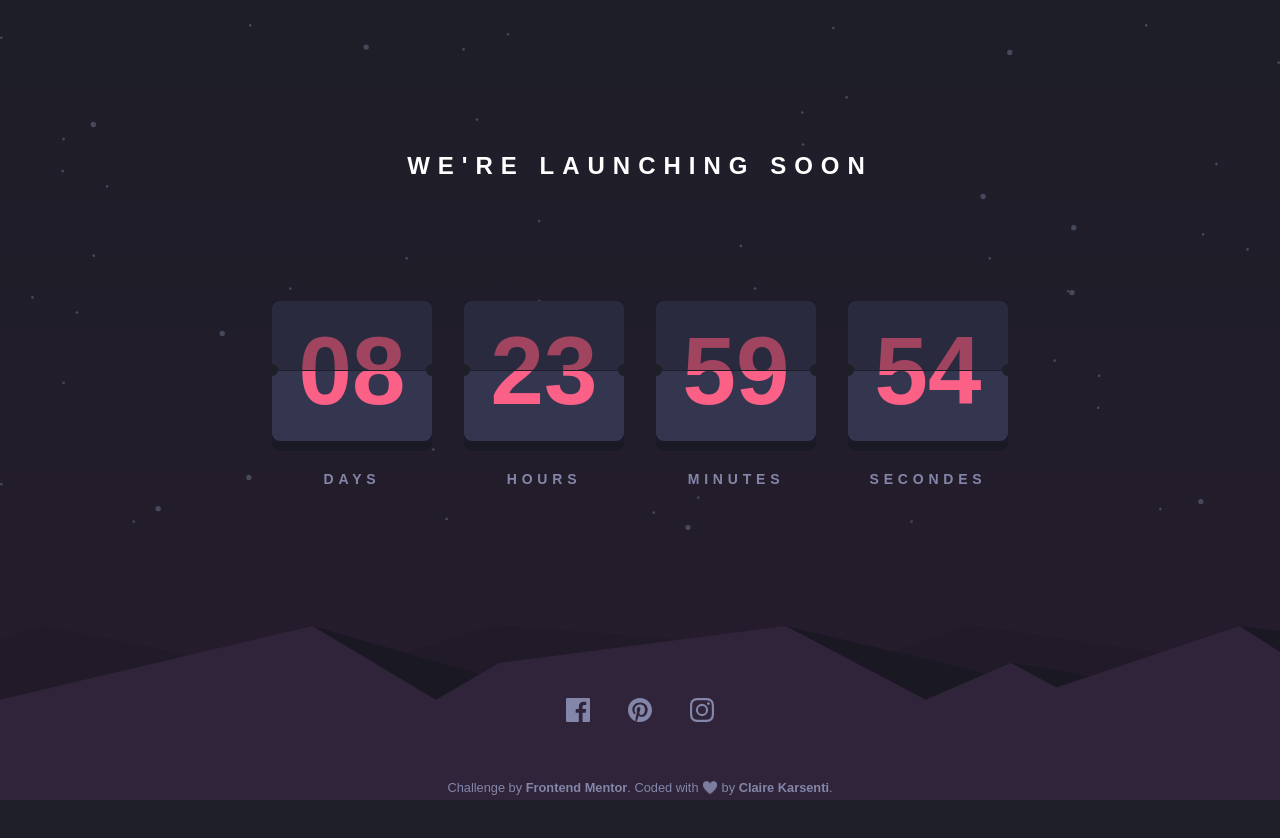
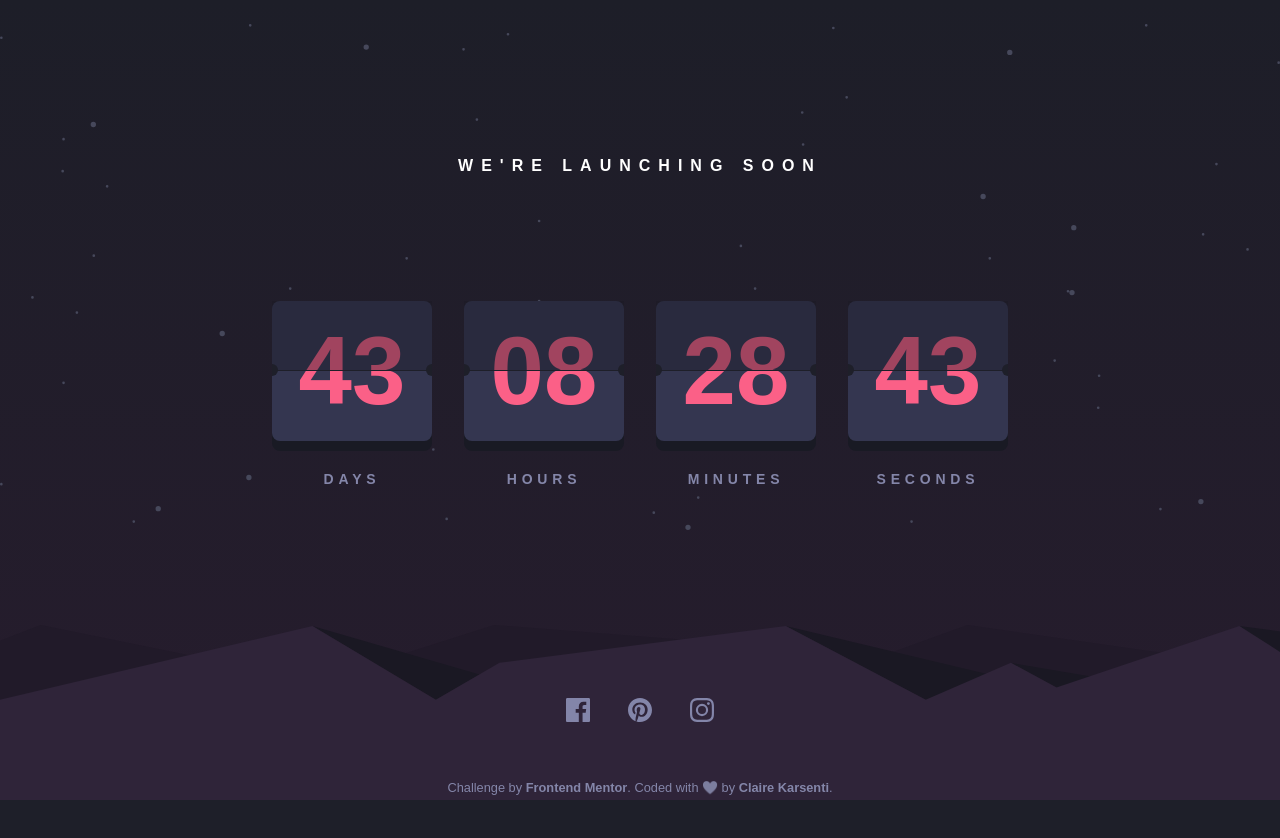
Before and after one commit to ClaireKarsenti/Frontend-Mentor-Solution-Launch-Countdown-Timer, a React (Create React App) app: page / in a window 1280 px wide. Shown: the top 838 px of the page. Built offline with nearby package versions, Linux system fonts and the light colour scheme.

Commit message:
:art: Improved last code with a more advanced code approach

```diff
--- a/src/App.tsx
+++ b/src/App.tsx
@@ -1,12 +1,17 @@
 import { GlobalStyle } from './assets/styles/Global.style';
+import { Section } from './assets/styles/CountDown.style';
+
+import CountDown from './components/CountDown.component';
 import Footer from './components/Footer.component';
-import Timer from './components/Timer.component';
 
 function App() {
   return (
     <>
       <GlobalStyle />
-      <Timer />
+      <Section>
+        <h1>We're launching soon</h1>
+        <CountDown />
+      </Section>
       <Footer />
     </>
   );
--- a/src/assets/styles/CountBox.style.tsx
+++ b/src/assets/styles/CountDown.style.tsx
@@ -1,22 +1,47 @@
 import styled from 'styled-components';
 
-export const CountDown = styled.div`
+export const Section = styled.section`
+  display: flex;
+  flex-direction: column;
+  justify-content: center;
+  align-items: center;
+  width: 100vw;
+  height: 100vh;
+    h1 {
+      text-transform: uppercase;
+      letter-spacing: 0.5rem;
+      line-height: 2rem;
+      font-size: 1rem;
+      color: var(--white);
+      font-weight: var(--fw);
+      width: 100%;
+      margin-block: -10em 2.5em;
+      padding-inline: 1em;
+      @media screen and (min-width: 30em) {
+        padding-inline: 2em;
+      }
+      @media screen and (min-width: 50em) {
+        padding-inline: 0;
+        margin-block: -10em 0.4em;
+        font-size: 1rem;
+      }
+    }
+`;
+
+export const CountDownContainer = styled.div`
   display: flex;
   transform: scale(0.5);
-  margin-inline: -2em;
+  gap: 2em;
   @media screen and (min-width: 40em) {
     padding-block-start: 5em;
-    margin-inline: -0.5em;
     transform: scale(0.7);
   }
   @media screen and (min-width: 50em) {
     padding-block-start: 6em;
-    margin-inline: 0em;
     transform: scale(0.8);
   }
   @media screen and (min-width: 60em) {
     padding-block-start: 7em;
-    margin-inline: 1em;
     transform: scale(0.9);
   }
   @media screen and (min-width: 80em) {
--- a/src/assets/styles/Timer.style.tsx
+++ /dev/null
@@ -1,38 +0,0 @@
-import styled from 'styled-components';
-
-export const Section = styled.section`
-  display: flex;
-  flex-direction: column;
-  justify-content: center;
-  align-items: center;
-  width: 100vw;
-  height: 100vh;
-  header {
-    text-transform: uppercase;
-    letter-spacing: 0.5rem;
-    line-height: 2rem;
-    font-size: 1rem;
-    color: var(--white);
-    font-weight: var(--fw);
-    width: 100%;
-    margin-block: -10em 2.5em;
-    @media screen and (min-width: 50em) {
-      margin-block: -10em 0.4em;
-      font-size: 1rem;
-    }
-    h1 {
-      padding-inline: 1em;
-      @media screen and (min-width: 30em) {
-        padding-inline: 2em;
-      }
-      @media screen and (min-width: 50em) {
-        padding-inline: 0;
-      }
-    }
-  }
-`;
-
-export const CountBoxContainer = styled.div`
-  display: flex;
-  flex-direction: row;
-`;
--- a/src/components/CountBox.component.tsx
+++ /dev/null
@@ -1,22 +0,0 @@
-import { CountDown } from '../assets/styles/CountBox.style';
-
-interface timeProps {
-  data: number | string;
-  unit: string;
-}
-
-const CountBox = ({ data, unit }: timeProps) => {
-  return (
-    <CountDown>
-      <section className="card">
-        <div className="card-number-wrapper">
-          <span className="card-divider"></span>
-          <p className="card-number">{data < 10 ? '0' + data : data}</p>
-        </div>
-        <h2>{unit}</h2>
-      </section>
-    </CountDown>
-  );
-};
-
-export default CountBox;
--- /dev/null
+++ b/src/components/CountDown.component.tsx
@@ -0,0 +1,43 @@
+import { useEffect, useMemo, useState } from 'react';
+
+import { CountDownContainer } from '../assets/styles/CountDown.style';
+
+const SECOND = 1000;
+const MINUTE = SECOND * 60;
+const HOUR = MINUTE * 60;
+const DAY = HOUR * 24;
+
+const CountDown = ({ deadline = 'December, 31, 2022' }) => {
+  const parsedDeadline = useMemo(() => Date.parse(deadline), [deadline]);
+  const [time, setTime] = useState(parsedDeadline - Date.now());
+
+  useEffect(() => {
+    const interval = setInterval(
+      () => setTime(parsedDeadline - Date.now()),
+      1000
+    );
+
+    return () => clearInterval(interval);
+  }, [parsedDeadline]);
+
+  return (
+    <CountDownContainer>
+      {Object.entries({
+        Days: time / DAY,
+        Hours: (time / HOUR) % 24,
+        Minutes: (time / MINUTE) % 60,
+        Seconds: (time / SECOND) % 60,
+      }).map(([timeUnit, value]) => (
+        <div key={timeUnit} className="card">
+          <div className="card-number-wrapper">
+            <span className="card-divider"></span>
+            <p>{`${Math.floor(value)}`.padStart(2, '0')}</p>
+          </div>
+          <h2>{timeUnit}</h2>
+        </div>
+      ))}
+    </CountDownContainer>
+  );
+};
+
+export default CountDown;
--- a/src/components/Timer.component.tsx
+++ /dev/null
@@ -1,64 +0,0 @@
-import { useState, useEffect } from 'react';
-import CountBox from './CountBox.component';
-
-import { Section, CountBoxContainer } from '../assets/styles/Timer.style';
-
-function Timer() {
-  const [seconds, setSeconds] = useState<number>(0);
-  const [minutes, setMinutes] = useState<number>(0);
-  const [hours, setHours] = useState<number>(0);
-  const [days, setDays] = useState<number>(0);
-
-  const second = 1000;
-  const minute = second * 60;
-  const hour = minute * 60;
-  const day = hour * 24;
-
-  const timeToDays = 9 * day;
-  const countDownDate = new Date().getTime() + timeToDays;
-
-  useEffect(() => {
-    const updateTime = setInterval(() => {
-      const now = new Date().getTime();
-      const difference = countDownDate - now;
-
-      const newSeconds = Math.floor((difference % minute) / second);
-      const newMinutes = Math.floor((difference % hour) / minute);
-      const newHours = Math.floor((difference % day) / hour);
-      const newDays = Math.floor(difference / day);
-
-      setSeconds(newSeconds);
-      setMinutes(newMinutes);
-      setHours(newHours);
-      setDays(newDays);
-
-      if (difference <= 0) {
-        clearInterval(updateTime);
-        setSeconds(0);
-        setMinutes(0);
-        setHours(0);
-        setDays(0);
-      }
-    });
-
-    return () => {
-      clearInterval(updateTime);
-    };
-  }, []);
-
-  return (
-    <Section>
-      <header>
-        <h1>We're launching soon</h1>
-      </header>
-      <CountBoxContainer>
-        <CountBox data={days} unit={'days'} />
-        <CountBox data={hours} unit={'hours'} />
-        <CountBox data={minutes} unit={'minutes'} />
-        <CountBox data={seconds} unit={'secondes'} />
-      </CountBoxContainer>
-    </Section>
-  );
-}
-
-export default Timer;
```
